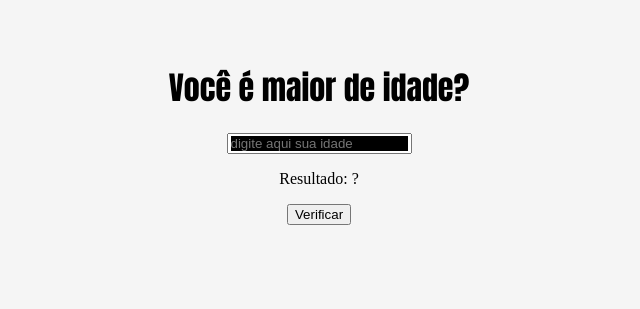
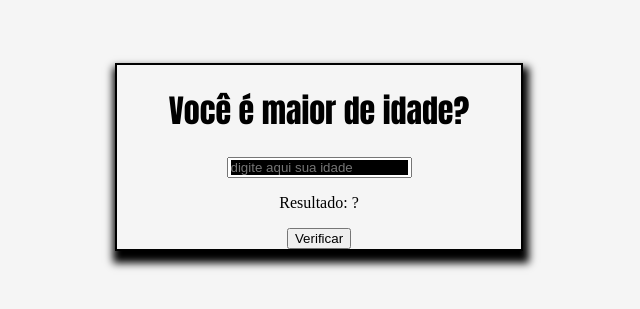
Before and after one commit to MartinsDeivid/SuaIdade, a plain HTML site: page Index.html in a window 1280 px wide. Shown: the part 237-546 px from the top of the page, without its empty margins (321-961 px from the left). Drawn offline with Linux system fonts and the light colour scheme.

Commit message:
Update Index.html
colocando borda.

```diff
--- a/Index.html
+++ b/Index.html
@@ -10,30 +10,33 @@
             body {
                 margin: 300;
                 background-color: whitesmoke
-
-
-
-
-                ;
             }
             h1 {
-                border: 2;
                 font-weight: 400;
                 text-align: Center;
                 font-family: 'Anton', sans-serif;
+                border:
+                box-shadow:2px 8px 8px 4px black;
 
             }
             main {
                 text-align: center;
 
+
             }
             div {
                 text-align: center;
+                margin: 20%;
+
+
             }
             ::placeholder {
                 background-color: black;
             }
-
+            #container {
+                border: 2px solid;
+                box-shadow:2px 8px 8px 4px black;
+            }
         </style>
     </head>
 
```
